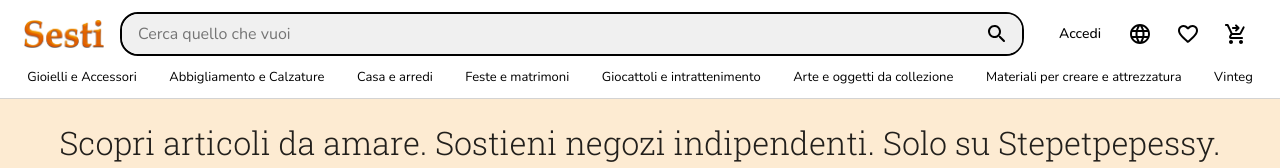
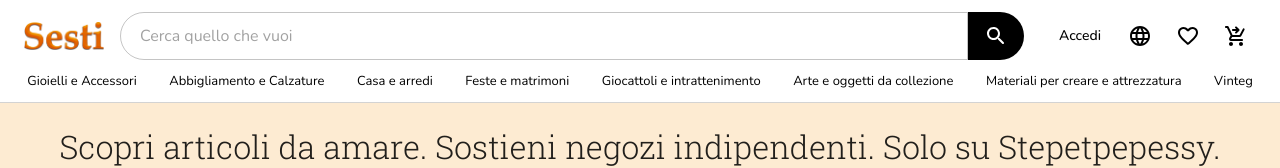
Before and after one commit to gronoGronoti/etsy-fake, a React (Vite) app: page / in a window 1280 px wide. Shown: the top 168 px of the page. Built offline with nearby package versions, Linux system fonts and the light colour scheme.

Commit message:
nuova input

```diff
--- a/src/components/SearchBar/SearchBar.css
+++ b/src/components/SearchBar/SearchBar.css
@@ -1,38 +1,27 @@
-.search-box {
-  width: -webkit-fill-available !important;
-  padding: 0 !important;
-  border-radius: 18px !important;
-  border: 2px solid black !important;
+.search-bar {
+  display: flex;
+  align-items: center;
+  flex: 1;
 }
-
-.search-bar {
+.search-bar .bar {
   flex: 1;
-  padding: 9px 16px !important;
-  border: none;
-  border-radius: 17px !important;
+  border-top-left-radius: 25px !important;
+  border-bottom-left-radius: 25px !important;
   border-top-right-radius: 0 !important;
   border-bottom-right-radius: 0 !important;
-  font-size: 16px;
-
-  background-color: #f0f0f0;
-  transition: background-color 0.15s;
 }
-.search-bar:focus {
-  background-color: white;
+.search-bar .bar input {
+  padding: 12.5px 20px !important;
 }
-@media (max-width: 365px) {
-  .search-bar {
-    font-size: 14px;
-    padding-left: 8px !important;
-    padding-right: 0px !important;
-  }
-  .button-icon {
-    margin: 0!important;
-  }
-}
-
-.search-btn {
-  border-radius: 15px !important;
+.search-bar .button {
+  background-color: black;
+  color: white;
+  padding: 12px 16px;
+  border-top-right-radius: 25px !important;
+  border-bottom-right-radius: 25px !important;
   border-top-left-radius: 0 !important;
   border-bottom-left-radius: 0 !important;
 }
+.search-bar .button:hover {
+  background-color: rgb(36, 36, 36);
+}
--- a/src/components/SearchBar/SearchBar.jsx
+++ b/src/components/SearchBar/SearchBar.jsx
@@ -2,8 +2,10 @@
 import "./SearchBar.css";
 
 import Box from "@mui/material/Box";
+import OutlinedInput from '@mui/material/OutlinedInput'
 import IconButton from "@mui/material/IconButton";
 import SearchRoundedIcon from "@mui/icons-material/SearchRounded";
+
 
 const SearchBar = (props) => {
   const [click, setClick] = useState(false);
@@ -23,20 +25,12 @@
         flex: 1,
       }}
     >
-      <input
-        className="search-bar"
-        type="search"
-        placeholder="Cerca quello che vuoi"
-        onFocus={() => setClick((prev) => !prev)}
-        onClose={() => setClick(false)}
-      />
-      <IconButton
-        className="search-btn"
-        aria-label="search"
-        style={clickStyleOnBtn}
-      >
-        <SearchRoundedIcon className="button-icon" sx={{ mx: 0.6 }} />
-      </IconButton>
+      <div className="search-bar">
+        <OutlinedInput type="search" className="bar" placeholder="Cerca quello che vuoi" />
+        <IconButton aria-label="search-bar-button" className="button" /*onClick={}*/>
+          <SearchRoundedIcon />
+        </IconButton>
+      </div>
     </Box>
   );
 };
```
